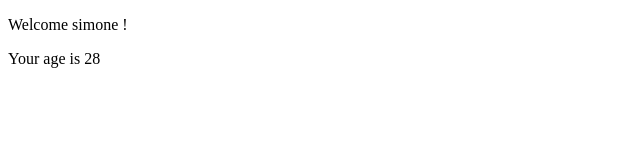
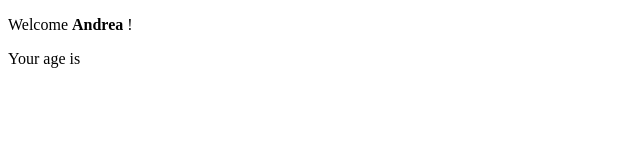
Before and after one commit to Simonedamb/React-exercises, a React (Create React App) app: page / in a window 1280 px wide. Shown: the top 160 px of the page, without its empty margins (0-640 px from the left). Built offline with nearby package versions, Linux system fonts and the light colour scheme.

Commit message:
props-04

```diff
--- a/src/App.js
+++ b/src/App.js
@@ -5,7 +5,7 @@ export class App extends React.Component {
   render() {
     return (
       <div>
-        <Welcome age={28} />
+        <Welcome name="Andrea" />
       </div>
     );
   }
--- a/src/Welcome.js
+++ b/src/Welcome.js
@@ -4,7 +4,9 @@ class Welcome extends React.Component {
   render() {
     return (
       <div>
-        <p>Welcome {this.props.name} !</p>
+        <p>
+          Welcome <strong>{this.props.name}</strong> !
+        </p>
         <p>Your age is {this.props.age}</p>
       </div>
     );
```
